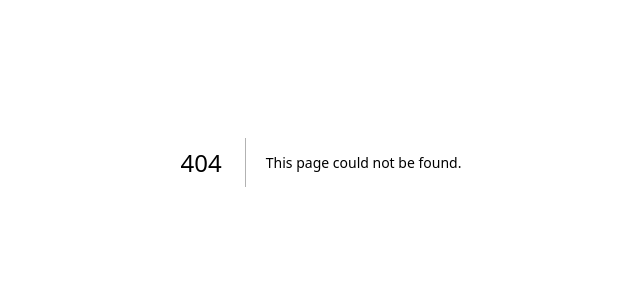
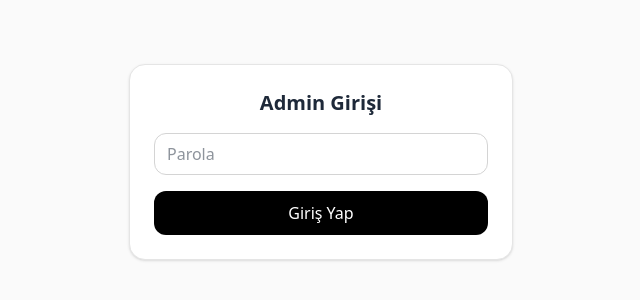
Before and after one commit to eegeren/LocalGroupForm, a Next.js app: page /admin/login in a window 1280 px wide. Before the commit this address had no page. Shown: the part 238-538 px from the top of the page, without its empty margins (319-959 px from the left). Built offline with nearby package versions, Linux system fonts and the light colour scheme.

Commit message:
admin error fixed.

```diff
--- /dev/null
+++ b/app/admin/login/page.tsx
@@ -0,0 +1,46 @@
+'use client'
+import { useState } from 'react'
+
+export default function AdminLogin() {
+  const [pwd, setPwd] = useState('')
+  const [err, setErr] = useState('')
+
+  async function onSubmit(e: React.FormEvent) {
+    e.preventDefault()
+    setErr('')
+    const res = await fetch('/api/admin/login', {
+      method: 'POST',
+      headers: { 'Content-Type': 'application/json' },
+      body: JSON.stringify({ password: pwd })
+    })
+    if (res.ok) {
+      location.href = '/admin'
+    } else {
+      const data = await res.json().catch(() => ({}))
+      setErr(data?.error || 'Geçersiz parola')
+    }
+  }
+
+  return (
+    <main className="min-h-screen flex items-center justify-center bg-neutral-50">
+      <form onSubmit={onSubmit} className="bg-white p-6 rounded-2xl shadow border border-neutral-200 w-full max-w-sm space-y-4">
+        <h1 className="text-xl font-semibold text-center">Admin Girişi</h1>
+        {err && <div className="text-red-600 text-sm">{err}</div>}
+        <input
+          type="password"
+          value={pwd}
+          onChange={(e)=>setPwd(e.target.value)}
+          placeholder="Parola"
+          className="w-full rounded-xl border border-neutral-300 bg-white px-3 py-2"
+          required
+        />
+        <button
+          type="submit"
+          className="w-full rounded-xl bg-black text-white px-4 py-2.5 hover:bg-neutral-800"
+        >
+          Giriş Yap
+        </button>
+      </form>
+    </main>
+  )
+}
--- /dev/null
+++ b/app/api/admin/login/route.ts
@@ -0,0 +1,25 @@
+export const runtime = 'nodejs'
+
+import { NextResponse } from 'next/server'
+
+export async function POST(req: Request) {
+  const { password } = await req.json().catch(() => ({}))
+  const PASS = process.env.ADMIN_PASS || 'supersecret'
+
+  if (!password || password !== PASS) {
+    return NextResponse.json({ ok: false, error: 'Geçersiz parola' }, { status: 401 })
+  }
+
+  const res = NextResponse.json({ ok: true })
+  // Sadece /admin altında geçerli bir oturum çerezi bırak
+  res.headers.append('Set-Cookie', [
+    `admin_ok=1`,
+    `Path=/admin`,
+    `HttpOnly`,
+    `SameSite=Lax`,
+    `Secure`,
+    `Max-Age=${60 * 60 * 8}` // 8 saat
+  ].join('; '))
+
+  return res
+}
--- /dev/null
+++ b/app/api/admin/logout/route.ts
@@ -0,0 +1,7 @@
+export const runtime = 'nodejs'
+import { NextResponse } from 'next/server'
+export async function GET() {
+  const res = NextResponse.redirect(new URL('/admin/login', process.env.NEXT_PUBLIC_BASE_URL || 'http://localhost:3000'))
+  res.headers.append('Set-Cookie', 'admin_ok=; Path=/admin; HttpOnly; SameSite=Lax; Secure; Max-Age=0')
+  return res
+}
--- a/middleware.ts
+++ b/middleware.ts
@@ -1,28 +1,29 @@
 import { NextResponse } from 'next/server'
 
-const USER = process.env.ADMIN_USER
-const PASS = process.env.ADMIN_PASS
-
-export function middleware(req: Request) {
+export async function middleware(req: Request) {
   const url = new URL(req.url)
 
-  // Sadece /admin altında çalışsın
+  // Sadece /admin altında koruma uygula
   if (!url.pathname.startsWith('/admin')) return NextResponse.next()
 
-  // Env yoksa koruma devre dışı (yanlış konfigürasyonda site kitlenmesin)
-  if (!USER || !PASS) return NextResponse.next()
-
-  const auth = req.headers.get('authorization') || ''
-  if (!auth.startsWith('Basic ')) {
-    return new NextResponse('Auth required', {
-      status: 401,
-      headers: { 'WWW-Authenticate': 'Basic realm="Admin"' },
-    })
+  // Login sayfasına ve login API'sine kısıt uygulama
+  if (url.pathname === '/admin/login' || url.pathname.startsWith('/api/admin/login')) {
+    return NextResponse.next()
   }
 
-  const [u, p] = Buffer.from(auth.slice(6), 'base64').toString('utf8').split(':')
-  if (u !== USER || p !== PASS) return new NextResponse('Forbidden', { status: 403 })
-  return NextResponse.next()
+  // Cookie kontrolü
+  const cookie = (req.headers.get('cookie') || '')
+    .split(';')
+    .map(s => s.trim())
+    .find(s => s.startsWith('admin_ok='))
+
+  const ok = cookie?.split('=')[1] === '1'
+  if (ok) return NextResponse.next()
+
+  // Yetkisi yoksa login sayfasına yönlendir
+  url.pathname = '/admin/login'
+  return NextResponse.redirect(url)
 }
 
+// Yalnızca /admin altı
 export const config = { matcher: ['/admin/:path*'] }
```
